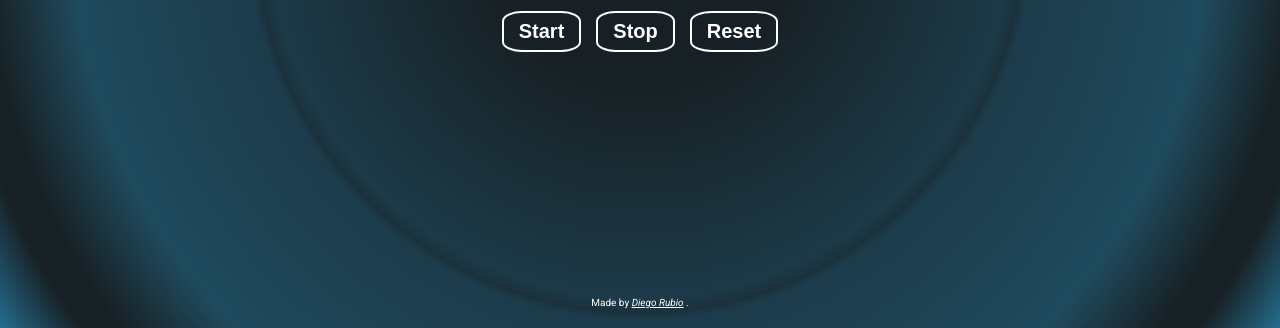
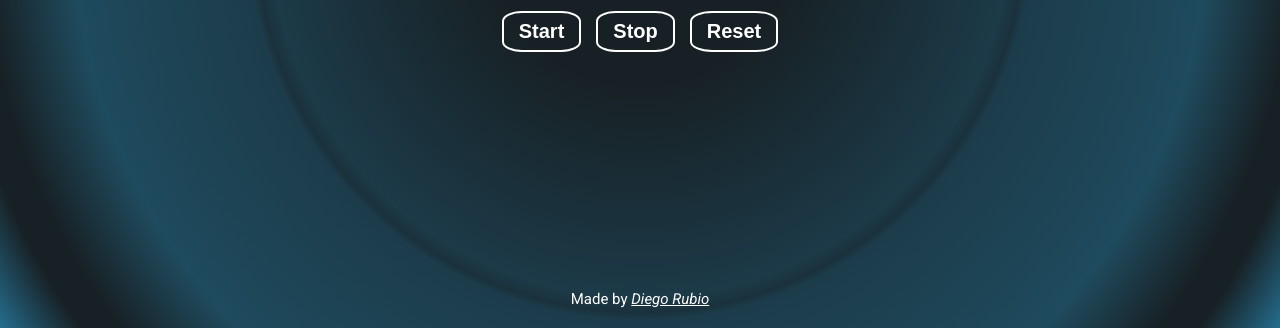
Before and after one commit to darubiomunoz/portfolio-01-stopwatch, a website: page index.html in a window 1280 px wide. Shown: the part 472-800 px from the top of the page. Drawn offline with Linux system fonts and the light colour scheme.

Commit message:
Modification to the font-size property in the footer

```diff
--- a/index.html
+++ b/index.html
@@ -32,7 +32,7 @@
             </section>
         </main>
         <footer class="footer">
-            <p class="footer-info">Made by <em class="footer-info-name"><a target="_blank" href="https://github.com/darubiomunoz">Diego Rubio</a> </em>.</p>
+            <p class="footer-info">Made by <em class="footer-info-name"><a target="_blank" href="https://github.com/darubiomunoz">Diego Rubio</a> </em></p>
         </footer>
         <script src="./src/javascript/index.js"></script>
     </body>
--- a/src/css/mediaqueries.css
+++ b/src/css/mediaqueries.css
@@ -12,7 +12,7 @@
         font-size: 1.7rem;
     }
     .footer-info {
-        font-size: .8rem;
+        font-size: 1.2rem;
     }
 }
 @media (min-width: 768px) {
@@ -29,6 +29,6 @@
         font-size: 2rem;
     }
     .footer-info {
-        font-size: 1em;
+        font-size: 1.5em;
     }
 }
--- a/src/css/styles.css
+++ b/src/css/styles.css
@@ -97,7 +97,7 @@ body{
     text-align: center;
 }
 .footer-info {
-    font-size: .5em;
+    font-size: 1em;
 }
 .footer-info-name a{
     color: var(--color-white);
```
